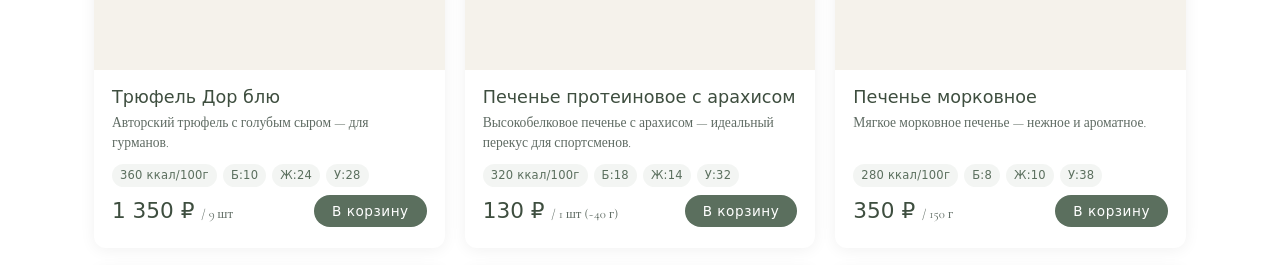
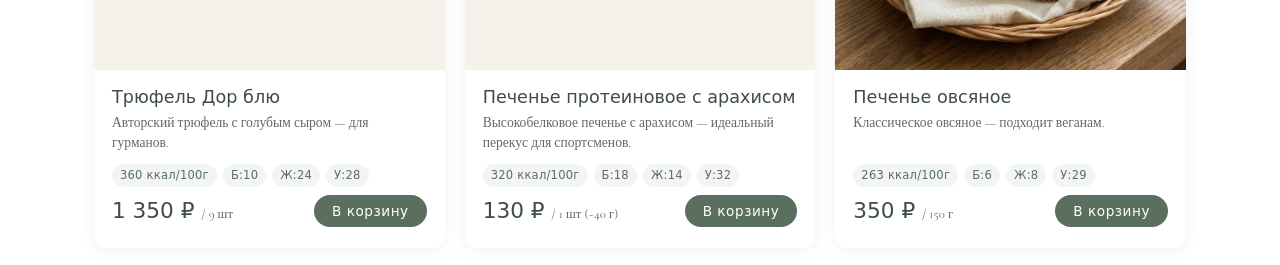
Before and after one commit to Elenavsemogu/lena-alpatova, a plain HTML site: page index.html in a window 1280 px wide. Shown: the part 5227-5492 px from the top of the page. Drawn offline with nearby package versions, Linux system fonts and the light colour scheme; a web font is replaced by a local one.

Commit message:
Удалены полностью: чизкейк мандариновый и печенье морковное
Made-with: Cursor

```diff
--- a/index.html
+++ b/index.html
@@ -642,8 +642,6 @@ const PRODUCTS = [
   // ПЕЧЕНЬЕ
   {id:18, name:'Печенье протеиновое с арахисом', cat:'pechenie', icon:'🥜', desc:'Высокобелковое печенье с арахисом — идеальный перекус для спортсменов.', meal:'snack',
     per100:{kcal:320,p:18,f:14,c:32}, variants:[{label:'1 шт (~40 г)',w:40,price:130}]},
-  {id:19, name:'Печенье морковное', cat:'pechenie', icon:'🥕', desc:'Мягкое морковное печенье — нежное и ароматное.', meal:'snack',
-    per100:{kcal:280,p:8,f:10,c:38}, variants:[{label:'150 г',w:150,price:350}]},
   {id:20, name:'Печенье овсяное', cat:'pechenie', icon:'🍪', photo:'pechenie-ovsyanoe.jpg', desc:'Классическое овсяное — подходит веганам.', meal:'snack',
     per100:{kcal:263,p:6,f:8,c:29}, variants:[{label:'150 г',w:150,price:350}]},
   {id:48, name:'Сырные гужеры', cat:'pechenie', icon:'🧀', photo:'gugery.jpg', desc:'Лёгкое сырное печенье на муке бурого риса — идеально к чаю или вину.', meal:'snack',
```
Also changed, not shown: menu-admin.html (+0 -3 lines).
